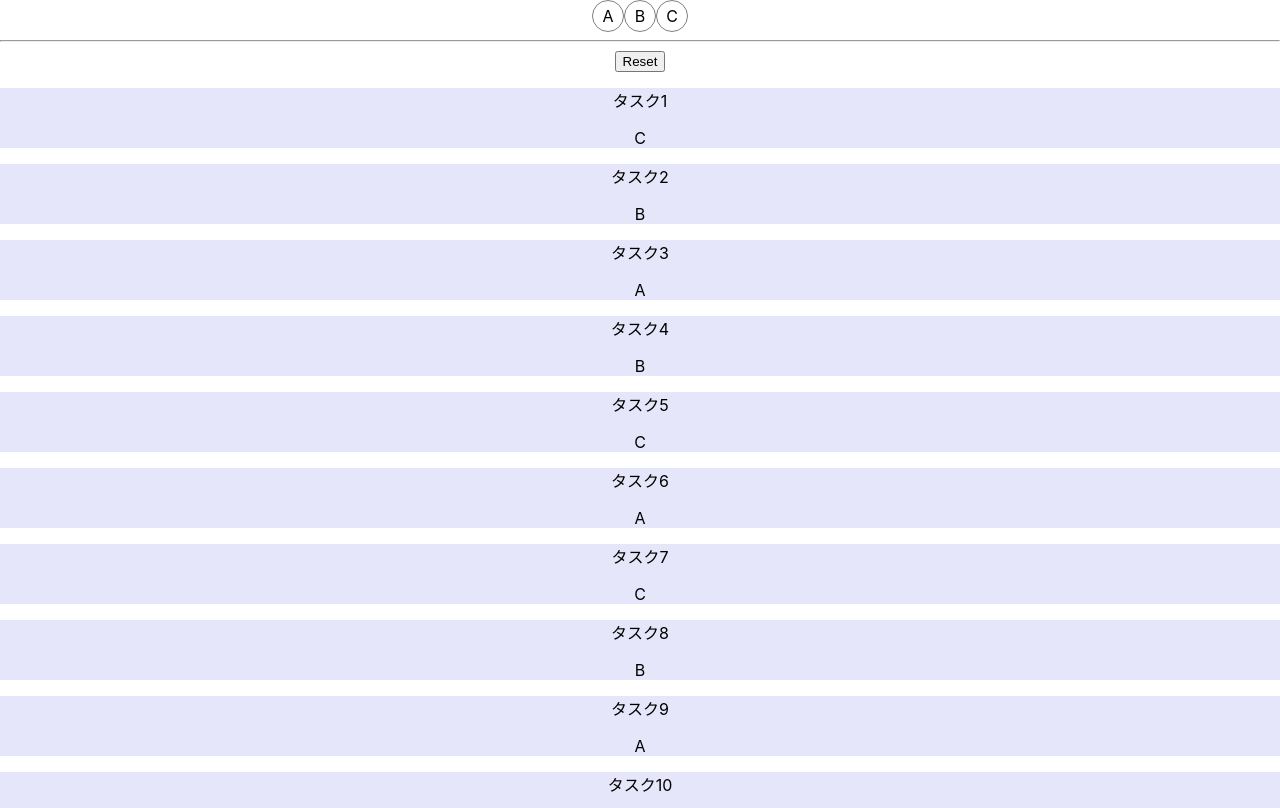
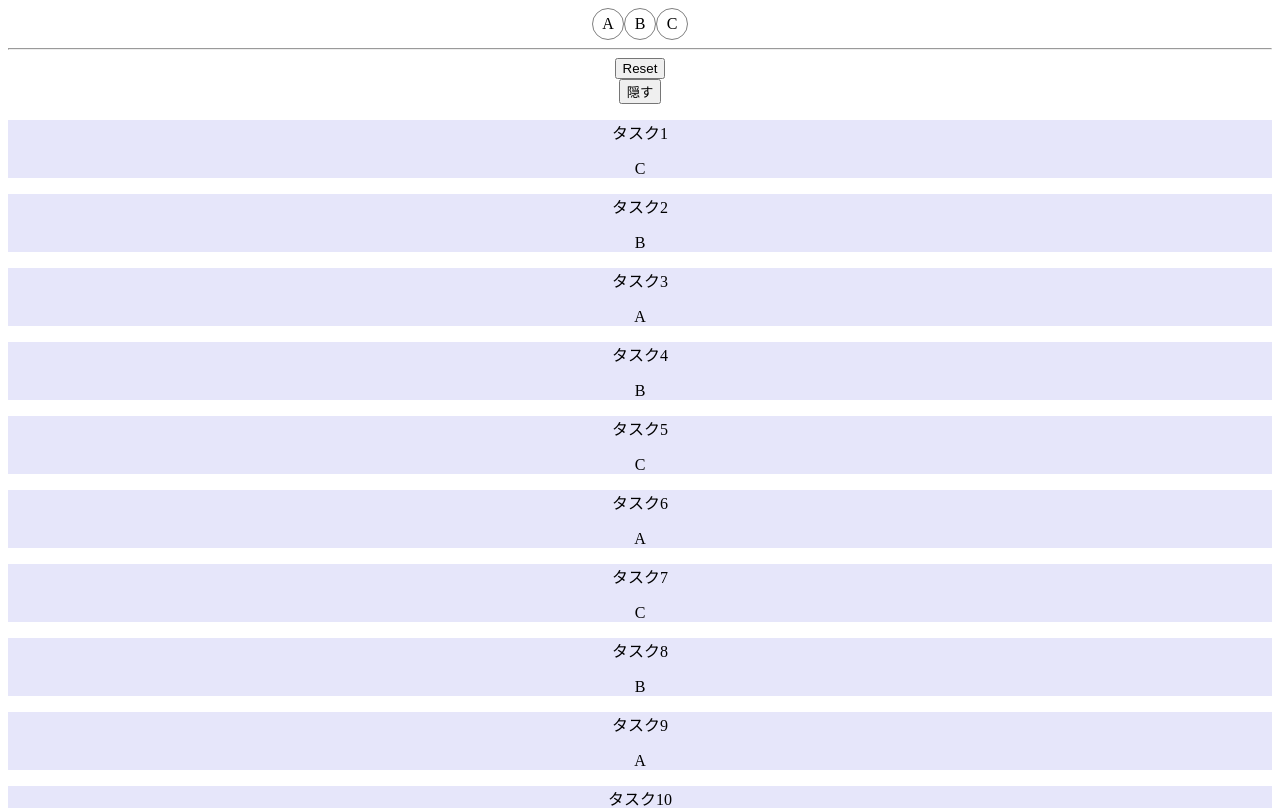
Before and after one commit to kento-yoshidu/LearningReact, a React (Create React App) app in the folder react18/: page / in a window 1280 px wide. Shown: the top 808 px of the page. Built offline with nearby package versions, Linux system fonts and the light colour scheme.

Commit message:
✨ Update

```diff
--- a/react18/package.json
+++ b/react18/package.json
@@ -3,6 +3,7 @@
   "version": "0.1.0",
   "private": true,
   "dependencies": {
+    "@tanstack/react-query": "^4.20.4",
     "@testing-library/jest-dom": "^5.14.1",
     "@testing-library/react": "^13.0.0",
     "@testing-library/user-event": "^13.2.1",
@@ -10,6 +11,7 @@
     "@types/node": "^16.7.13",
     "@types/react": "^18.0.0",
     "@types/react-dom": "^18.0.0",
+    "axios": "^1.2.2",
     "react": "^18.2.0",
     "react-dom": "^18.2.0",
     "react-scripts": "5.0.1",
--- a/react18/src/components/Transition.tsx
+++ b/react18/src/components/Transition.tsx
@@ -37,6 +37,7 @@ const filteringAssignee = (assignee: string) => {
 const Transition = () => {
   const [selectedAssignee, setSelectedAssignee] = useState("")
   const [taskList, setTaskList] = useState<Task[]>(tasks)
+  const [isShowList, setIsShowList] = useState(true)
 
   const onClickAssignee = (assignee: string) => {
     setSelectedAssignee(assignee)
@@ -71,10 +72,14 @@ const Transition = () => {
       <hr />
 
       <button onClick={() => onClickAssignee("")}>Reset</button>
+      <br />
+      <button onClick={() => setIsShowList(!isShowList)}>隠す</button>
 
-      <TaskList
-        taskList={taskList}
-      />
+      {isShowList && (
+        <TaskList
+          taskList={taskList}
+        />
+      )}
     </div>
   )
 }
--- a/react18/src/index.tsx
+++ b/react18/src/index.tsx
@@ -1,15 +1,19 @@
 import React from 'react';
 import ReactDOM from 'react-dom/client';
-import './index.css';
 import App from './App';
 import reportWebVitals from './reportWebVitals';
+import { QueryClient, QueryClientProvider } from '@tanstack/react-query';
+
+const queryClient = new QueryClient()
 
 const root = ReactDOM.createRoot(
   document.getElementById('root') as HTMLElement
 );
 root.render(
   <React.StrictMode>
-    <App />
+    <QueryClientProvider client={queryClient}>
+      <App />
+    </QueryClientProvider>
   </React.StrictMode>
 );
 
```
Also changed, not shown: 1 other file (tests, documents, lock files or other folders).
